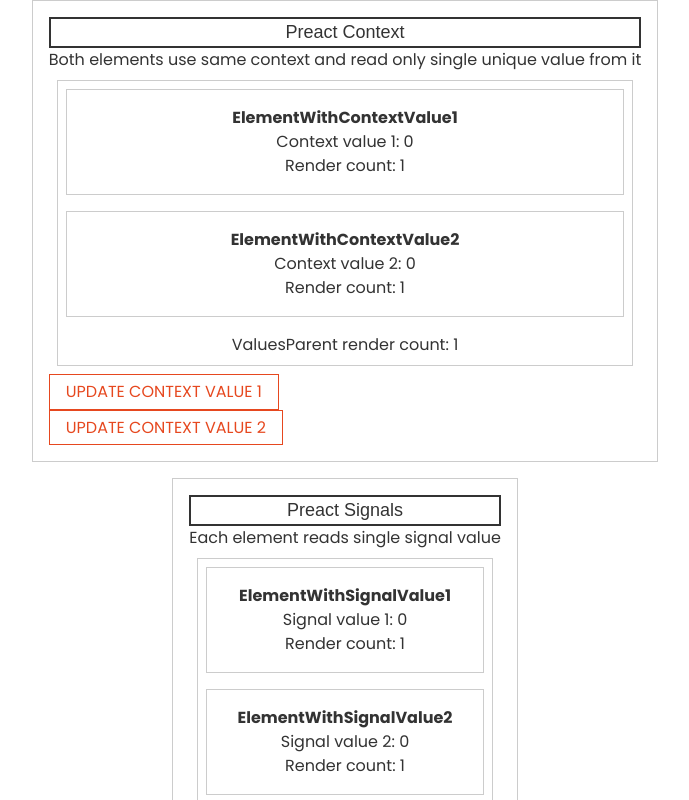
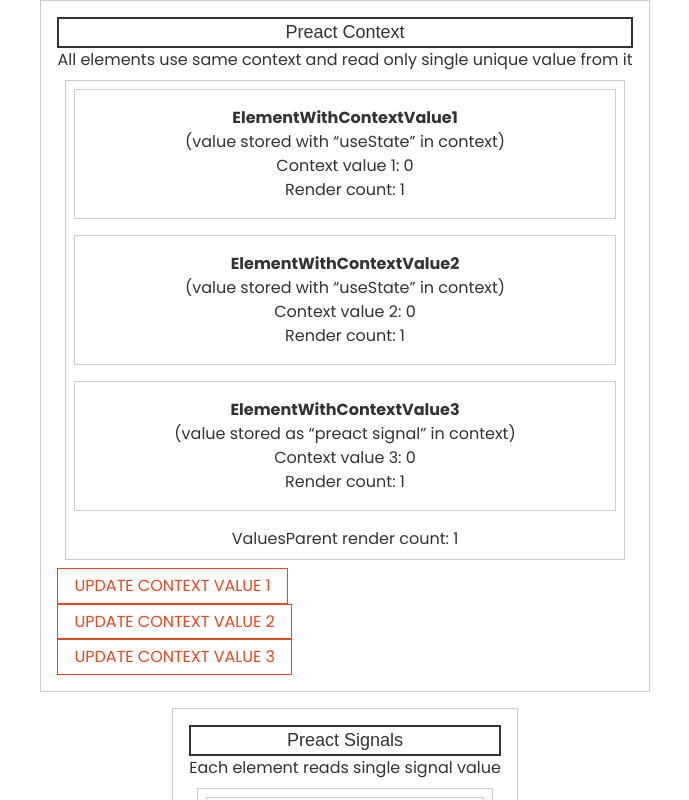
Before and after one commit to ArturJanik/preact-state-management-examples, a Preact app: page / in a window 1280 px wide. Shown: the top 800 px of the page, without its empty margins (295-984 px from the left). Built offline with nearby package versions, Linux system fonts and the light colour scheme.

Commit message:
COMMIT-3 | Implement signal value in context

```diff
--- a/src/example1/ElementWithContext.tsx
+++ b/src/example1/ElementWithContext.tsx
@@ -10,6 +10,7 @@
   return (
     <Wrapper>
       <p><strong>ElementWithContextValue1</strong></p>
+      <p>(value stored with <q>useState</q> in context)</p>
       <p>Context value 1: {value1}</p>
       <p>Render count: {counter1}</p>
     </Wrapper>
@@ -25,8 +26,25 @@
   return (
     <Wrapper>
       <p><strong>ElementWithContextValue2</strong></p>
+      <p>(value stored with <q>useState</q> in context)</p>
       <p>Context value 2: {value2}</p>
       <p>Render count: {counter2}</p>
     </Wrapper>
   );
 }
+
+let counter3 = 0;
+export function ElementWithContextValue3() {
+  const { value3 } = useTestContext();
+
+  counter3 += 1;
+
+  return (
+    <Wrapper>
+      <p><strong>ElementWithContextValue3</strong></p>
+      <p>(value stored as <q>preact signal</q> in context)</p>
+      <p>Context value 3: {value3}</p>
+      <p>Render count: {counter3}</p>
+    </Wrapper>
+  );
+}
--- a/src/example1/Example1.tsx
+++ b/src/example1/Example1.tsx
@@ -1,18 +1,20 @@
 import { TestContextProvider } from './context/TestContext';
 import { ValuesParent } from '../components/valuesparent/ValuesParent';
-import { ElementWithContextValue1, ElementWithContextValue2 } from './ElementWithContext';
-import { UpdateContextValue1Button, UpdateContextValue2Button } from './UpdateContextButton';
+import { ElementWithContextValue1, ElementWithContextValue2, ElementWithContextValue3 } from './ElementWithContext';
+import { UpdateContextValue1Button, UpdateContextValue2Button, UpdateContextValue3Button } from './UpdateContextButton';
 
 export function Example1() {
   return (
     <TestContextProvider>
-      <p>Both elements use same context and read only single unique value from it</p>
+      <p>All elements use same context and read only single unique value from it</p>
       <ValuesParent>
         <ElementWithContextValue1 />
         <ElementWithContextValue2 />
+        <ElementWithContextValue3 />
       </ValuesParent>
       <UpdateContextValue1Button />
       <UpdateContextValue2Button />
+      <UpdateContextValue3Button />
     </TestContextProvider>
   );
 }
--- a/src/example1/UpdateContextButton.tsx
+++ b/src/example1/UpdateContextButton.tsx
@@ -20,3 +20,13 @@
     </Button>
   );
 }
+
+export function UpdateContextValue3Button() {
+  const { updateValue3 } = useTestContext();
+
+  return (
+    <Button onClick={updateValue3}>
+      Update context value 3
+    </Button>
+  );
+}
--- a/src/example1/context/TestContext.tsx
+++ b/src/example1/context/TestContext.tsx
@@ -1,20 +1,28 @@
 import { createContext } from "preact";
 import type { SetStateAction } from "preact/compat";
 import { type Dispatch, useContext, useState } from "preact/hooks";
+import { signal } from '@preact/signals';
 
 interface TestContextType {
   value1: number;
   value2: number;
+  value3: any;
   setValue1: Dispatch<SetStateAction<number>>;
   setValue2: Dispatch<SetStateAction<number>>;
+  updateValue3: any;
 }
 
 const initialState: TestContextType = {
   value1: 0,
   value2: 0,
+  value3: 0,
   setValue1: () => {},
   setValue2: () => {},
+  updateValue3: () => {},
 };
+
+let value3 = signal(0);
+
 
 const TestContext = createContext(initialState);
 
@@ -22,8 +30,10 @@
   const [value1, setValue1] = useState(initialState.value1);
   const [value2, setValue2] = useState(initialState.value2);
 
+  const updateValue3 = () => value3.value += 1;
+
   return (
-    <TestContext.Provider value={{ value1, value2, setValue1, setValue2 }}>
+    <TestContext.Provider value={{ value1, value2, value3, setValue1, setValue2, updateValue3 }}>
       {children}
     </TestContext.Provider>
   );
```
